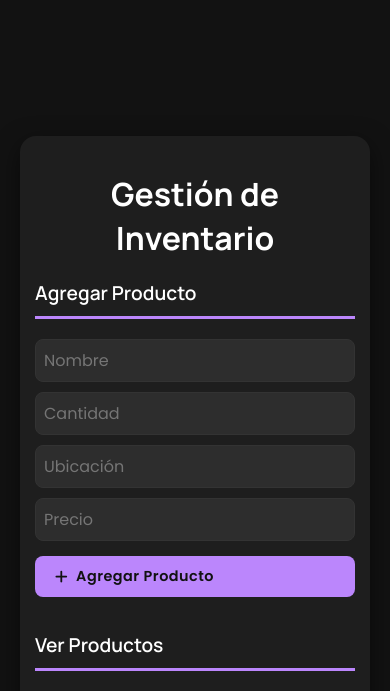
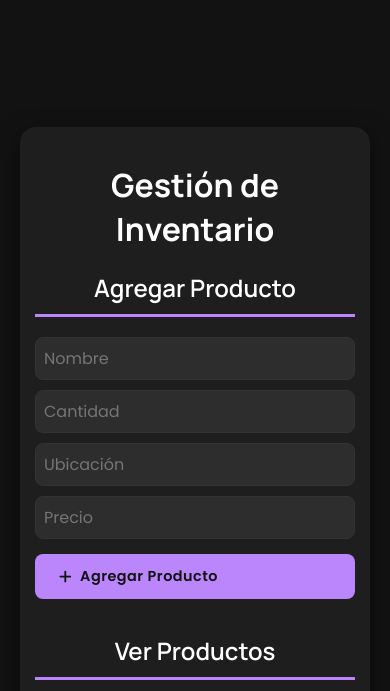
Before and after one commit to Nicolukazzz/proyecto-nelson, a Flask app: page / in a window 390 px wide. Shown: the top 691 px of the page. Run offline with Flask 3, Linux system fonts and the light colour scheme.

Commit message:
Update style.css

```diff
--- a/static/style.css
+++ b/static/style.css
@@ -1,3 +1,4 @@
+/* Estilos generales */
 body {
     font-family: 'Poppins', sans-serif;
     background-color: #121212;
@@ -36,14 +37,16 @@ h1.small {
 
 h2 {
     font-family: 'Manrope', sans-serif;
-    font-size: 1.5em;
+    font-size: 2em;
     color: #ffffff;
     border-bottom: 3px solid #bb86fc;
     padding-bottom: 10px;
     margin-bottom: 20px;
     font-weight: 600;
+    text-align: center;
 }
 
+/* Tablas */
 table {
     width: 100%;
     border-collapse: collapse;
@@ -54,6 +57,10 @@ th, td {
     padding: 12px;
     text-align: left;
     border-bottom: 1px solid #333;
+    max-width: 200px; /* Limita el ancho máximo de las celdas */
+    overflow: hidden; /* Evita que el texto desborde */
+    text-overflow: ellipsis; /* Añade puntos suspensivos si el texto es muy largo */
+    white-space: nowrap; /* Evita que el texto se divida en varias líneas */
 }
 
 th {
@@ -64,8 +71,9 @@ th {
     letter-spacing: 1px;
 }
 
+/* Botones */
 button {
-    padding: 10px 20px;
+    padding: 12px 24px;
     margin: 5px;
     border: none;
     cursor: pointer;
@@ -103,6 +111,7 @@ button:hover {
     background-color: #45a049;
 }
 
+/* Formularios */
 form {
     display: flex;
     flex-direction: column;
@@ -119,9 +128,8 @@ input {
     transition: border-color 0.3s ease;
     background-color: #2d2d2d;
     color: #e0e0e0;
-    box-sizing: border-box;
+    box-sizing: border-box; /* Incluye el padding y el borde en el ancho total */
 }
-
 
 input:focus {
     border-color: #bb86fc;
@@ -129,6 +137,7 @@ input:focus {
     box-shadow: 0 0 8px rgba(187, 134, 252, 0.3);
 }
 
+/* Secciones */
 .section {
     margin-bottom: 30px;
 }
@@ -137,7 +146,7 @@ input:focus {
     margin-bottom: 0;
 }
 
-
+/* Animaciones */
 @keyframes fadeIn {
     from {
         opacity: 0;
@@ -160,13 +169,14 @@ input:focus {
     }
 
     h2 {
-        font-size: 1.2em;
+        font-size: 1.5em;
     }
 
     .container {
         padding: 15px;
     }
 
+    /* Tablas responsive */
     table, thead, tbody, th, td, tr {
         display: block;
     }
@@ -187,6 +197,8 @@ input:focus {
         position: relative;
         padding-left: 50%;
         text-align: right;
+        max-width: none; /* Elimina el límite de ancho en móviles */
+        white-space: normal; /* Permite que el texto se divida en varias líneas */
     }
 
     td::before {
@@ -200,11 +212,13 @@ input:focus {
         color: #bb86fc;
     }
 
+    /* Botones responsive */
     button {
         width: 100%;
         margin: 5px 0;
     }
 
+    /* Formularios responsive */
     form {
         gap: 10px;
     }
```
